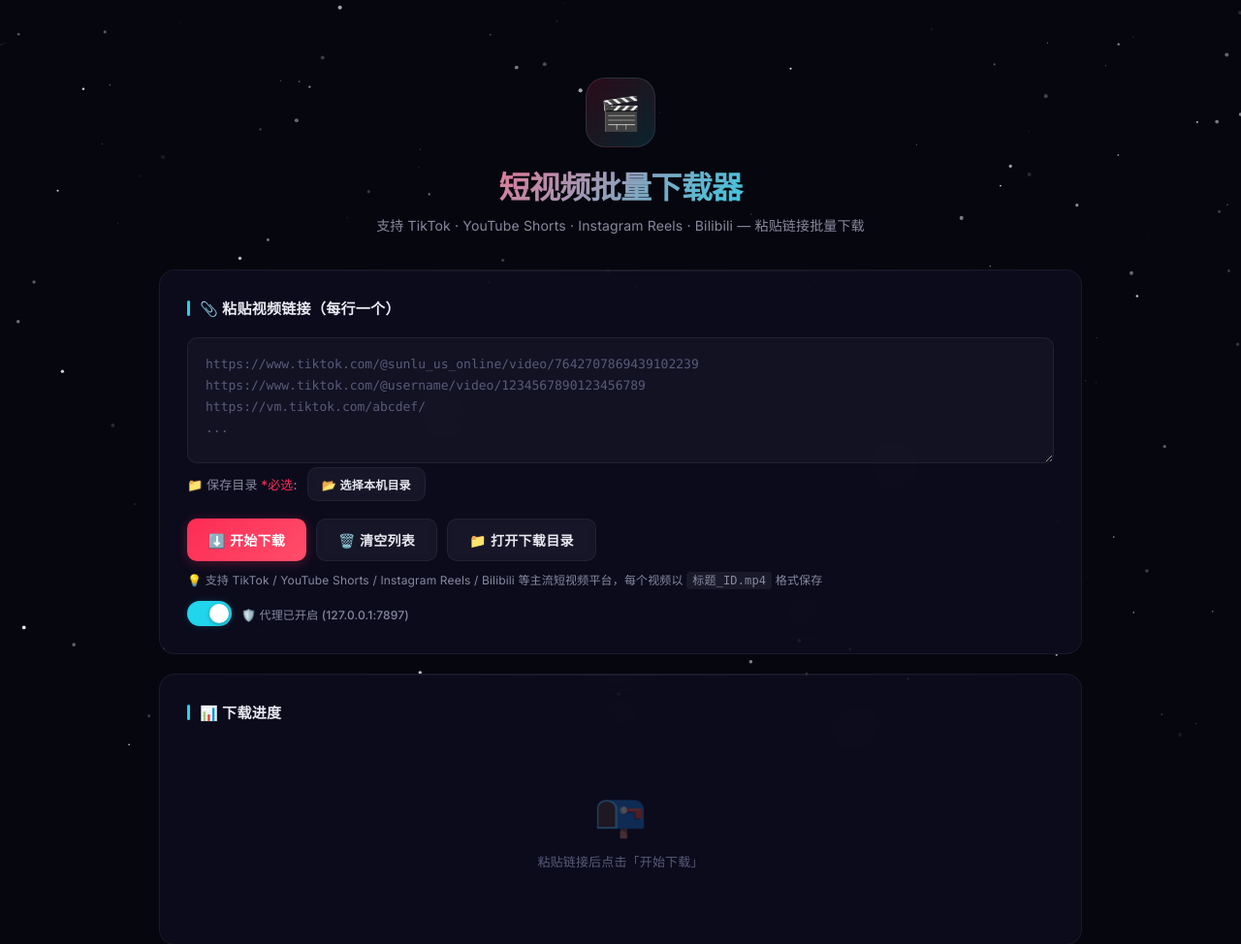
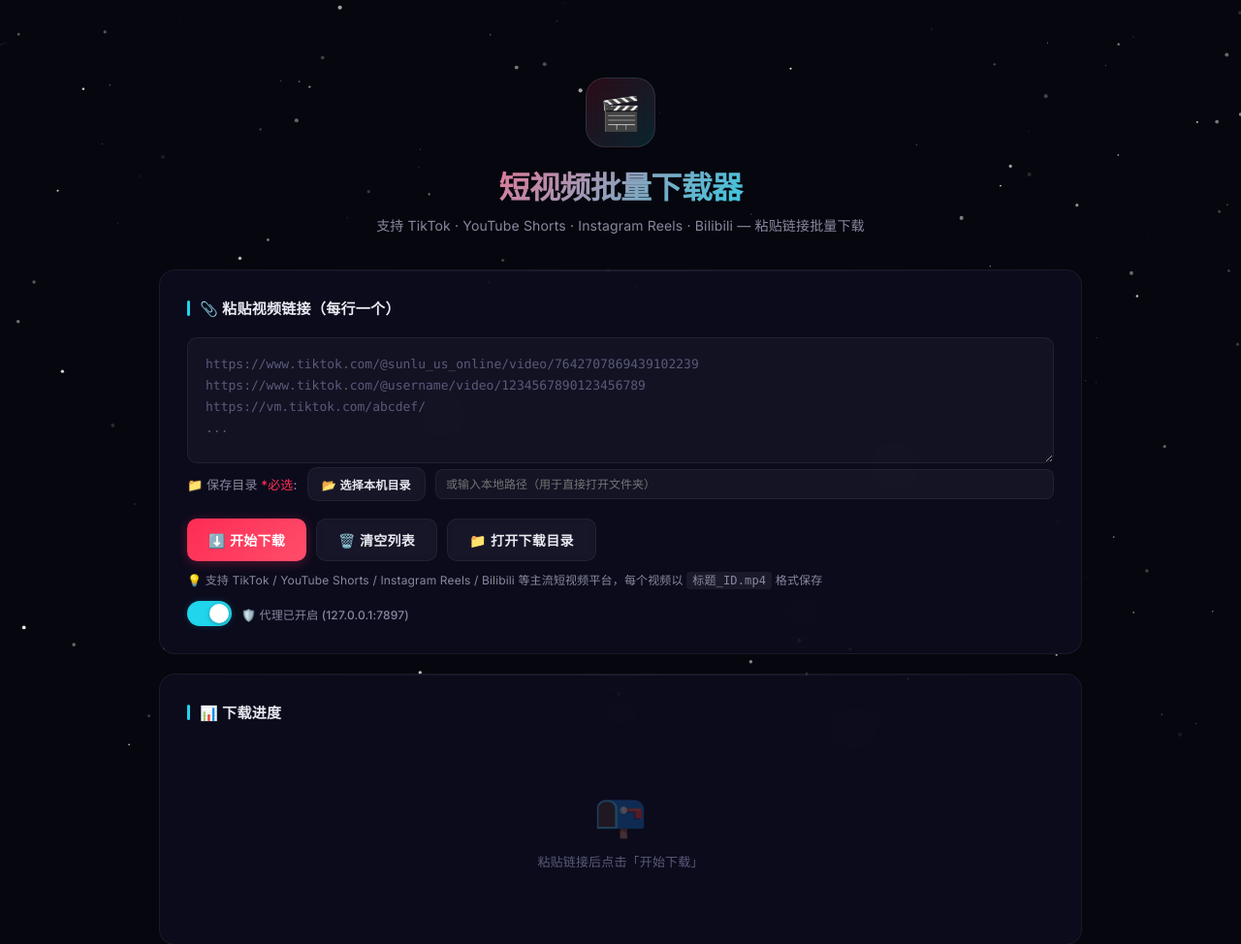
Before and after one commit to jiexiongLeslie/TK_download_tool, a Flask app: page / in a window 1280 px wide. Shown: the top 974 px of the page at 97% size. Run offline with Flask 3, Linux system fonts and the light colour scheme; parts of the project's set-up code (start-up, migrations or seed data) failed here and were passed over.

Commit message:
feat: 打开下载目录 — 支持直接打开 Windows 资源管理器
- 桌面端新增本地路径输入框（仅供打开文件夹使用）
- openDownloads() 优先使用本地路径调用 os.startfile()
- 无本地路径时回退到浏览器目录弹窗
- 重新添加 /api/open-dir 端点

```diff
--- a/app.py
+++ b/app.py
@@ -157,6 +157,23 @@
     return jsonify({"message": f"已清空 {count} 条下载记录", "count": count})
 
 
+@app.route("/api/open-dir", methods=["POST"])
+def api_open_dir():
+    """在 Windows 资源管理器中打开本地文件夹"""
+    import os
+    data = request.get_json()
+    dir_param = data.get("dir", "")
+    if not dir_param:
+        return jsonify({"error": "请提供文件夹路径"}), 400
+    target = Path(dir_param)
+    try:
+        target.mkdir(parents=True, exist_ok=True)
+        os.startfile(str(target))
+        return jsonify({"message": f"已打开 {target}"})
+    except Exception as e:
+        return jsonify({"error": str(e)}), 500
+
+
 def _get_local_ip() -> str:
     """获取本机局域网 IP"""
     import socket
--- a/templates/index.html
+++ b/templates/index.html
@@ -362,6 +362,7 @@
     <div class="dir-row">
       <span class="dir-label" id="dirLabelHeader">📁 保存目录 <span style="color:var(--accent)">*必选</span>:</span>
       <button class="btn btn-secondary" id="btnPickDir" onclick="remotePickDir()" style="padding:8px 14px;font-size:12px;">📂 选择本机目录</button>
+      <input type="text" class="dir-input" id="localPathInput" placeholder="或输入本地路径（用于直接打开文件夹）" style="display:none;flex:1;min-width:200px;padding:7px 10px;font-size:12px;border-radius:8px;background:rgba(255,255,255,0.04);border:1px solid var(--border);color:var(--text);">
     </div>
     <div class="btn-row">
       <button class="btn btn-primary" id="btnDownload" onclick="startDownload()">
@@ -439,6 +440,9 @@
   document.getElementById("dirLabelHeader").innerHTML = '📁 保存位置: <span style="color:var(--accent2);font-weight:600">浏览器默认下载目录</span>';
   document.getElementById("btnPickDir").style.display = "none";
   document.getElementById("openDirBtn").textContent = "📁 查看下载列表";
+} else {
+  // 桌面端显示本地路径输入框（用于直接打开文件夹）
+  document.getElementById("localPathInput").style.display = "inline-block";
 }
 document.getElementById("btnDownload").onclick = startDownload;
 
@@ -704,15 +708,24 @@
     alert("📱 文件已保存到手机的浏览器默认下载目录。\n\n• iPhone: Safari → 下载 → 文件 App\n• Android: Chrome → 文件管理器 → Download\n\n也可在浏览器下载记录中查看。");
     return;
   }
+  // 优先用本地路径直接打开 Windows 资源管理器
+  const localPath = document.getElementById("localPathInput").value.trim();
+  if (localPath) {
+    fetch("/api/open-dir", {
+      method: "POST",
+      headers: { "Content-Type": "application/json" },
+      body: JSON.stringify({ dir: localPath }),
+    }).then(r => r.json()).then(data => {
+      if (data.error) alert("打开失败: " + data.error);
+    });
+    return;
+  }
+  // 否则用浏览器目录弹窗
   if (remoteDirHandle) {
     openRemoteDirectory();
     return;
   }
-  // 还没选目录，引导选择后直接打开
-  alert("请先选择保存视频的目录，选择后将自动打开该目录。");
-  remotePickDir().then(() => {
-    if (remoteDirHandle) openRemoteDirectory();
-  });
+  alert("请先选择保存视频的目录，或在上方输入本地文件夹路径。");
 }
 
 // 远程模式：在弹窗中打开本机目录
```
